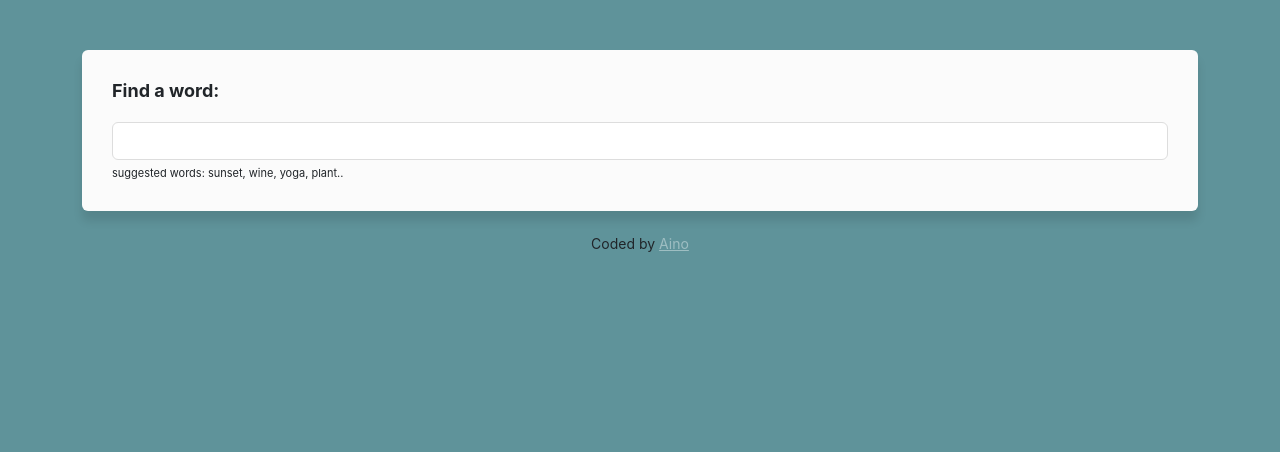
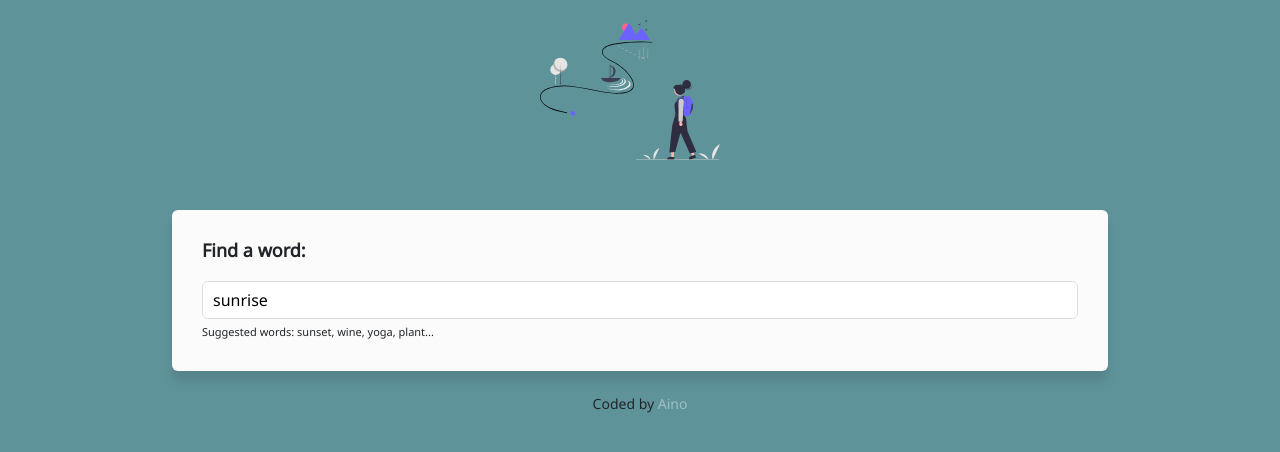
Before and after one commit to ainovi/dictionary-project, a React (Create React App) app: page / in a window 1280 px wide. Shown: the top 452 px of the page. Built offline with nearby package versions, Linux system fonts and the light colour scheme; no server answers.

Commit message:
Added photos

```diff
--- a/public/index.html
+++ b/public/index.html
@@ -2,22 +2,28 @@
 <html lang="en">
   <head>
     <meta charset="utf-8" />
-    <link rel="icon" href="%PUBLIC_URL%/favicon.ico" />
+    <link rel="icon" href="favicon-16x16.png" />
     <meta name="viewport" content="width=device-width, initial-scale=1" />
     <meta name="theme-color" content="#000000" />
     <meta
       name="description"
       content="Web site created using create-react-app"
     />
-    <link rel="apple-touch-icon" href="%PUBLIC_URL%/logo192.png" />
+    <link rel="apple-touch-icon" href="favicon-16x16.png" />
 
     <link rel="manifest" href="%PUBLIC_URL%/manifest.json" />
+    <link rel="preconnect" href="https://fonts.gstatic.com" />
+    <link
+      href="https://fonts.googleapis.com/css2?family=Noto+Sans&display=swap"
+      rel="stylesheet"
+    />
     <link
       href="https://cdn.jsdelivr.net/npm/bootstrap@5.0.1/dist/css/bootstrap.min.css"
       rel="stylesheet"
       integrity="sha384-+0n0xVW2eSR5OomGNYDnhzAbDsOXxcvSN1TPprVMTNDbiYZCxYbOOl7+AMvyTG2x"
       crossorigin="anonymous"
     />
+
     <title>Dictionary App</title>
   </head>
   <body>
--- a/src/App.css
+++ b/src/App.css
@@ -4,11 +4,31 @@
 }
 body {
   background: #5f939a;
+  font-family: "Noto Sans", sans-serif;
 }
 
 a {
   color: #9ebec2;
+  text-decoration: none;
 }
-a :hover {
-  color: green;
+
+a:hover {
+  color: #9ebec2;
 }
+
+.App {
+  max-width: 960px;
+  margin: 0 auto;
+}
+
+.App-logo {
+  max-width: 200px;
+  margin: 0 auto;
+  display: block;
+  padding-right: 20px;
+  padding-top: 20px;
+}
+
+h2 {
+  font-size: 40px;
+}
--- a/src/App.js
+++ b/src/App.js
@@ -1,5 +1,6 @@
 import "./App.css";
 import Dictionary from "./Dictionary.js";
+import logo from "./logo.svg";
 
 function App() {
   return (
@@ -7,13 +8,14 @@ function App() {
       <div className="container">
         <header className="App-header"></header>
         <main>
-          <Dictionary />
+          <img src={logo} className="App-logo" alt="logo" />
+          <Dictionary defaultKeyword="sunrise" />
         </main>
         <footer className="text-center">
           <small className="App-footer">
             Coded by{" "}
             <a
-              class="footer"
+              className="footer"
               href="https://github.com/ainovi/dictionary-project"
             >
               Aino
--- a/src/Dictionary.js
+++ b/src/Dictionary.js
@@ -2,41 +2,75 @@ import React, { useState } from "react";
 import "./Dictionary.css";
 import axios from "axios";
 import Results from "./Results.js";
+import Photos from "./Photos.js";
 
 export default function Dictionary(props) {
-  let [keyword, setKeyword] = useState("");
+  let [keyword, setKeyword] = useState(props.defaultKeyword);
   let [results, setResults] = useState(null);
+  let [loaded, setLoaded] = useState(false);
+  let [photos, setPhotos] = useState(null);
 
   function handleResponse(response) {
-    console.log(response.data[0]);
     setResults(response.data[0]);
   }
 
-  function search(event) {
-    event.preventDefault();
+  function handlePexelsResponse(response) {
+    setPhotos(response.data.photos);
+  }
 
+  function search() {
     let apiUrl = `https://api.dictionaryapi.dev/api/v2/entries/en_US/${keyword}`;
     axios.get(apiUrl).then(handleResponse);
+
+    let pexelsApiKey =
+      "563492ad6f917000010000011de1ed6902d9463d81f693acbca1911e";
+    let pexelsApiUrl = `https://api.pexels.com/v1/search?query=${keyword}`;
+
+    axios
+      .get(pexelsApiUrl, {
+        headers: {
+          Authorization: `Bearer ${pexelsApiKey}`,
+        },
+      })
+      .then(handlePexelsResponse);
+  }
+
+  function handleSubmit(event) {
+    event.preventDefault();
+    search();
   }
 
   function handleKeywordChange(event) {
     setKeyword(event.target.value);
   }
 
+  function load() {
+    setLoaded(true);
+    search();
+  }
+
+  if (loaded) {
     return (
       <div className="Dictionary">
         <section>
           <h1>Find a word:</h1>
-        <form onSubmit={search}>
+          <form onSubmit={handleSubmit}>
             <input
               type="search"
               onChange={handleKeywordChange}
               defaultValue={props.defaultKeyword}
             />
           </form>
-        <div className="hint">suggested words: sunset, wine, yoga, plant..</div>
+          <div className="hint">
+            Suggested words: sunset, wine, yoga, plant...
+          </div>
         </section>
         <Results results={results} />
+        <Photos photos={photos} />
       </div>
     );
+  } else {
+    load();
+    return "Loading";
   }
+}
--- /dev/null
+++ b/src/Photos.css
@@ -0,0 +1,4 @@
+.Photos img {
+  border-radius: 4px;
+  margin-bottom: 20px;
+}
--- /dev/null
+++ b/src/Photos.js
@@ -0,0 +1,27 @@
+import React from "react";
+import "./Photos.css";
+
+export default function Photos(props) {
+  if (props.photos) {
+    console.log(props.photos);
+    return (
+      <section className="Photos">
+        <div className="row">
+          {props.photos.map(function (photo, index) {
+            return (
+              <div className="col-4" key={index}>
+                <img
+                  src={photo.src.landscape}
+                  alt="landscape"
+                  className="img-fluid"
+                />
+              </div>
+            );
+          })}
+        </div>
+      </section>
+    );
+  } else {
+    return null;
+  }
+}
```
Also changed, not shown: public/favicon-16x16.png (added), src/logo.svg (added). Lines whose indentation alone changed are shown as unchanged.
